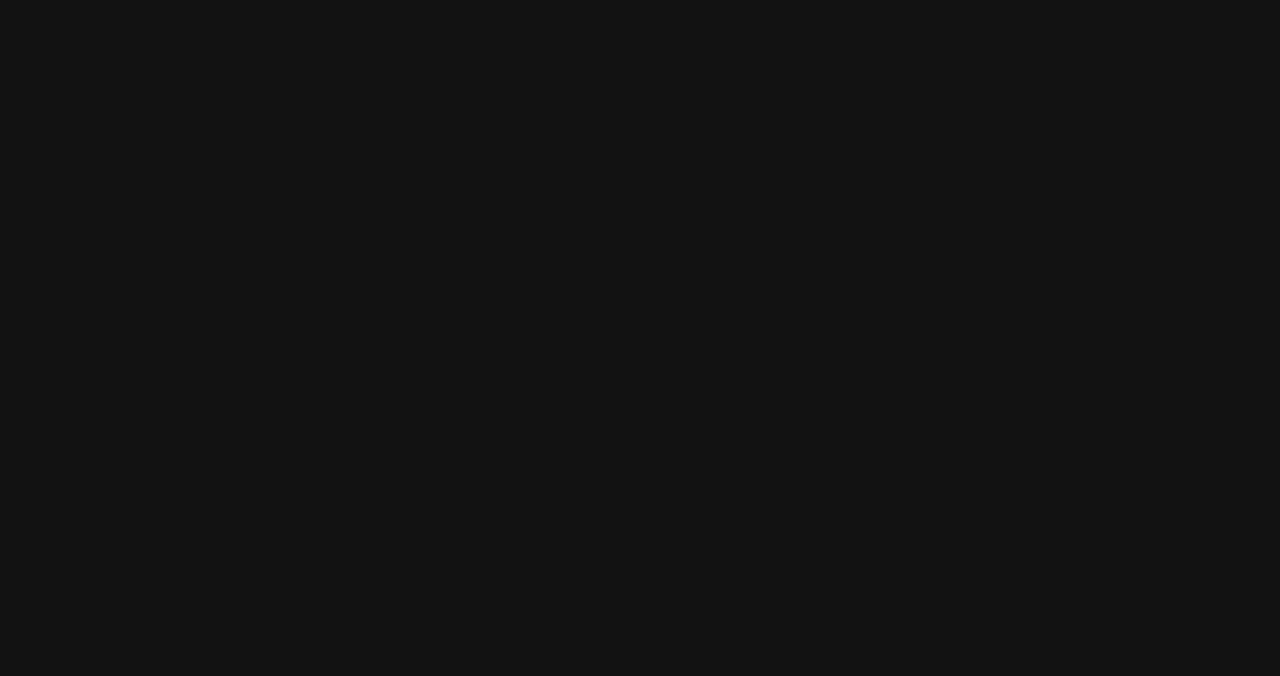
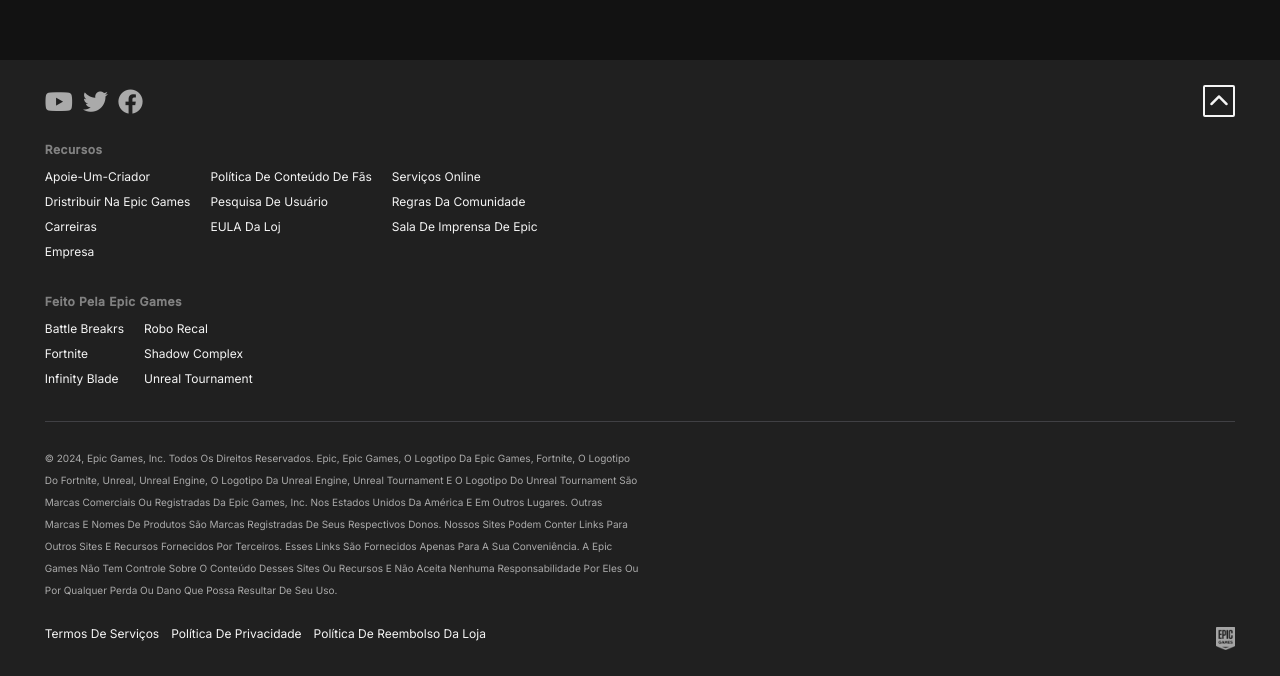
Before and after one commit to felipeSilv4Dev/epic-games-store, a React (Vite) app: page / in a window 1280 px wide. Shown: the part 824-1500 px from the top of the page. Built offline with nearby package versions, Linux system fonts and the light colour scheme.

Commit message:
commit footer

```diff
--- a/src/App.jsx
+++ b/src/App.jsx
@@ -3,7 +3,7 @@
 import Header from "./components/Header/Header";
 import Main from "./components/Main/Main";
 import Nav from "./components/Nav/Nav";
-import Image from "./components/Components/Image/Image";
+import Footer from "./components/Footer/Footer";
 
 function App() {
   return (
@@ -14,8 +14,8 @@
         <Routes>
           <Route path="/" element={<Main />} />
         </Routes>
-        <Image />
       </BrowserRouter>
+      <Footer />
     </section>
   );
 }
--- /dev/null
+++ b/src/components/Footer/Footer.jsx
@@ -0,0 +1,98 @@
+import React from "react";
+import styles from "./Footer.module.css";
+import logo from "../../../public/img/header/header-logo.png";
+import Paragraph from "./footer-components/Paragraph/Paragraph";
+import GrouphLinks from "./footer-components/GrouphLinks/GrouphLinks";
+
+const Footer = () => {
+  const handleClick = () => {
+    document.body.scrollTop = 0;
+    document.documentElement.scrollTop = 0;
+  };
+
+  return (
+    <footer className={styles.container}>
+      <div className={styles.content}>
+        <div className={styles.header + " flex"}>
+          <div className={styles.social + " flex"}>
+            <i className="fa-brands fa-youtube"></i>
+            <i className="fa-brands fa-twitter"></i>
+            <i className="fa-brands fa-facebook"></i>
+          </div>
+          <i
+            onClick={handleClick}
+            className={styles.arrow + " fa-solid fa-chevron-down"}
+          ></i>
+        </div>
+
+        <div className={styles.links}>
+          <h2 className={styles.title}>Recursos</h2>
+          <div className={styles.grouphLinks}>
+            <GrouphLinks
+              text1="Apoie-um-Criador"
+              text2="Dristribuir na Epic Games"
+              text3="Carreiras"
+              text4="Empresa"
+            />
+
+            <GrouphLinks
+              text1="Política de Conteúdo de Fãs"
+              text2="Pesquisa de Usuário"
+              text3="EULA da Loj"
+            />
+
+            <GrouphLinks
+              text1="Serviços online"
+              text2="Regras da comunidade"
+              text3="Sala de Imprensa de Epic"
+            />
+          </div>
+        </div>
+
+        <div className={styles.links}>
+          <h2 className={styles.title}>Feito pela Epic Games</h2>
+          <div className={styles.grouphLinks}>
+            <GrouphLinks
+              text1="Battle Breakrs"
+              text2="Fortnite"
+              text3="Infinity Blade"
+            />
+            <GrouphLinks
+              text1="Robo Recal"
+              text2="Shadow Complex"
+              text3="Unreal Tournament"
+            />
+          </div>
+        </div>
+        <span className={styles.line}></span>
+
+        <div className={styles.text}>
+          © 2024, Epic Games, Inc. Todos os direitos reservados. Epic, Epic
+          Games, o logotipo da Epic Games, Fortnite, o logotipo do Fortnite,
+          Unreal, Unreal Engine, o logotipo da Unreal Engine, Unreal Tournament
+          e o logotipo do Unreal Tournament são marcas comerciais ou registradas
+          da Epic Games, Inc. nos Estados Unidos da América e em outros lugares.
+          Outras marcas e nomes de produtos são marcas registradas de seus
+          respectivos donos. Nossos sites podem conter links para outros sites e
+          recursos fornecidos por terceiros. Esses links são fornecidos apenas
+          para a sua conveniência. A Epic Games não tem controle sobre o
+          conteúdo desses sites ou recursos e não aceita nenhuma
+          responsabilidade por eles ou por qualquer perda ou dano que possa
+          resultar de seu uso.
+        </div>
+
+        <div className={styles.termos + " flex"}>
+          <div className={styles.termosLinks + " flex"}>
+            <Paragraph text="Termos de Serviços" />
+            <Paragraph text="Política de Privacidade" />
+            <Paragraph text="Política de Reembolso da Loja" />
+          </div>
+
+          <img onClick={handleClick} src={logo} alt="logo" />
+        </div>
+      </div>
+    </footer>
+  );
+};
+
+export default Footer;
--- /dev/null
+++ b/src/components/Footer/Footer.module.css
@@ -0,0 +1,148 @@
+.container {
+  display: flex;
+  margin-top: 10rem;
+  background-color: var(--modal-bg);
+  color: var(--type-2-light);
+}
+
+.content {
+  max-width: 93%;
+  margin: 0 auto;
+  padding: 2.5rem 0;
+}
+
+.header {
+  justify-content: space-between;
+}
+.social {
+  gap: 1rem;
+  font-size: 2.5rem;
+  color: var(--type-4-light);
+}
+.social i {
+  cursor: pointer;
+  transition: all 0.3s;
+}
+
+.social i:hover,
+.arrow:hover {
+  color: var(--btn-3);
+}
+
+.arrow {
+  display: flex;
+  align-items: center;
+  justify-content: center;
+  height: 3rem;
+  width: 3rem;
+  border: 2px solid currentColor;
+  transform: rotate(180deg);
+  font-size: 2rem;
+  color: var(--type-2-light);
+  border-radius: 0.2rem;
+  padding: 1.4rem;
+  cursor: pointer;
+  transition: all 0.3s;
+}
+
+.links {
+  margin-top: 2.5rem;
+}
+.title {
+  font-size: 1.2rem;
+  font-weight: 600;
+  color: var(--type-4-light);
+  opacity: 0.7;
+  letter-spacing: 0.05rem;
+  margin-bottom: 1.2rem;
+}
+
+.grouphLinks {
+  display: grid;
+  grid-template-columns: repeat(3, max-content);
+  gap: 2rem;
+  align-items: start;
+  margin-bottom: 2.5rem;
+}
+
+.line {
+  display: block;
+  height: 1px;
+  background-color: var(--type-5-dark);
+}
+
+.text {
+  margin: 2.5rem 0;
+  max-width: 50%;
+  line-height: 2.2;
+  color: var(--type-4-light);
+  font-size: 1rem;
+}
+
+.termos {
+  justify-content: space-between;
+}
+.termos img {
+  height: 1.8vw;
+  opacity: 0.6;
+  cursor: pointer;
+  transition: opacity 0.3s;
+}
+.termos img:hover {
+  opacity: 1;
+}
+.termosLinks {
+  gap: 1.2rem;
+}
+
+@media only screen and (max-width: 75em) {
+  .title {
+    font-size: 1.3rem;
+  }
+
+  .text {
+    font-size: 1.2rem;
+    max-width: 100%;
+  }
+  .termos img {
+    height: 2.8vw;
+  }
+}
+
+@media only screen and (max-width: 64em) {
+  .content {
+    padding-top: 4rem;
+  }
+  .termos img {
+    height: 3.8vw;
+  }
+}
+
+@media only screen and (max-width: 48em) {
+  .grouphLinks {
+    display: flex;
+    flex-wrap: wrap;
+  }
+  .text {
+    text-align: center;
+  }
+
+  .termos {
+    justify-content: center;
+    flex-direction: column;
+    gap: 2rem;
+  }
+  .termosLinks {
+    flex-direction: column;
+    justify-content: center;
+  }
+  .termos img {
+    height: 5vw;
+  }
+}
+
+@media only screen and (max-width: 17.5em) {
+  .termos img {
+    height: 9vw;
+  }
+}
--- /dev/null
+++ b/src/components/Footer/footer-components/GrouphLinks/GrouphLinks.jsx
@@ -0,0 +1,15 @@
+import React from "react";
+import Paragraph from "../Paragraph/Paragraph";
+
+const GrouphLinks = ({ text1, text2, text3, text4 }) => {
+  return (
+    <div>
+      <Paragraph text={text1} />
+      <Paragraph text={text2} />
+      <Paragraph text={text3} />
+      {text4 && <Paragraph text={text4} />}
+    </div>
+  );
+};
+
+export default GrouphLinks;
--- /dev/null
+++ b/src/components/Footer/footer-components/Paragraph/Paragraph.jsx
@@ -0,0 +1,7 @@
+import React from "react";
+import styles from "./Paragraph.module.css";
+const Paragraph = ({ text }) => {
+  return <p className={styles.paragraph}>{text}</p>;
+};
+
+export default Paragraph;
--- /dev/null
+++ b/src/components/Footer/footer-components/Paragraph/Paragraph.module.css
@@ -0,0 +1,15 @@
+.paragraph {
+  font-size: 1.2rem;
+  margin-bottom: 1rem;
+  cursor: pointer;
+  transition: all 0.3s;
+}
+.paragraph:hover {
+  color: var(--btn-3);
+}
+
+@media only screen and (max-width: 75em) {
+  .paragraph {
+    font-size: 1.4rem;
+  }
+}
--- a/src/components/Header/ModalHover.module.css
+++ b/src/components/Header/ModalHover.module.css
@@ -5,6 +5,7 @@
   z-index: 100;
   background-color: transparent;
   transform: translateY(-2.7rem);
+  top: 7.4rem;
 }
 
 .content {
--- a/src/components/Home/home-components/Banner.module.css
+++ b/src/components/Home/home-components/Banner.module.css
@@ -210,6 +210,9 @@
   .container:global(.animation) {
     animation: none;
   }
+  .overlay {
+    opacity: 0.7;
+  }
   .container {
     opacity: 1;
     visibility: visible;
@@ -274,7 +277,7 @@
   }
 
   .container:nth-child(5) .banner {
-    object-position: 75%;
+    object-position: 50%;
   }
   .info {
     opacity: 1;
```
Also changed, not shown: public/img/banner/cyber-banner.jpg, public/img/games/cyber-game.jpg.
